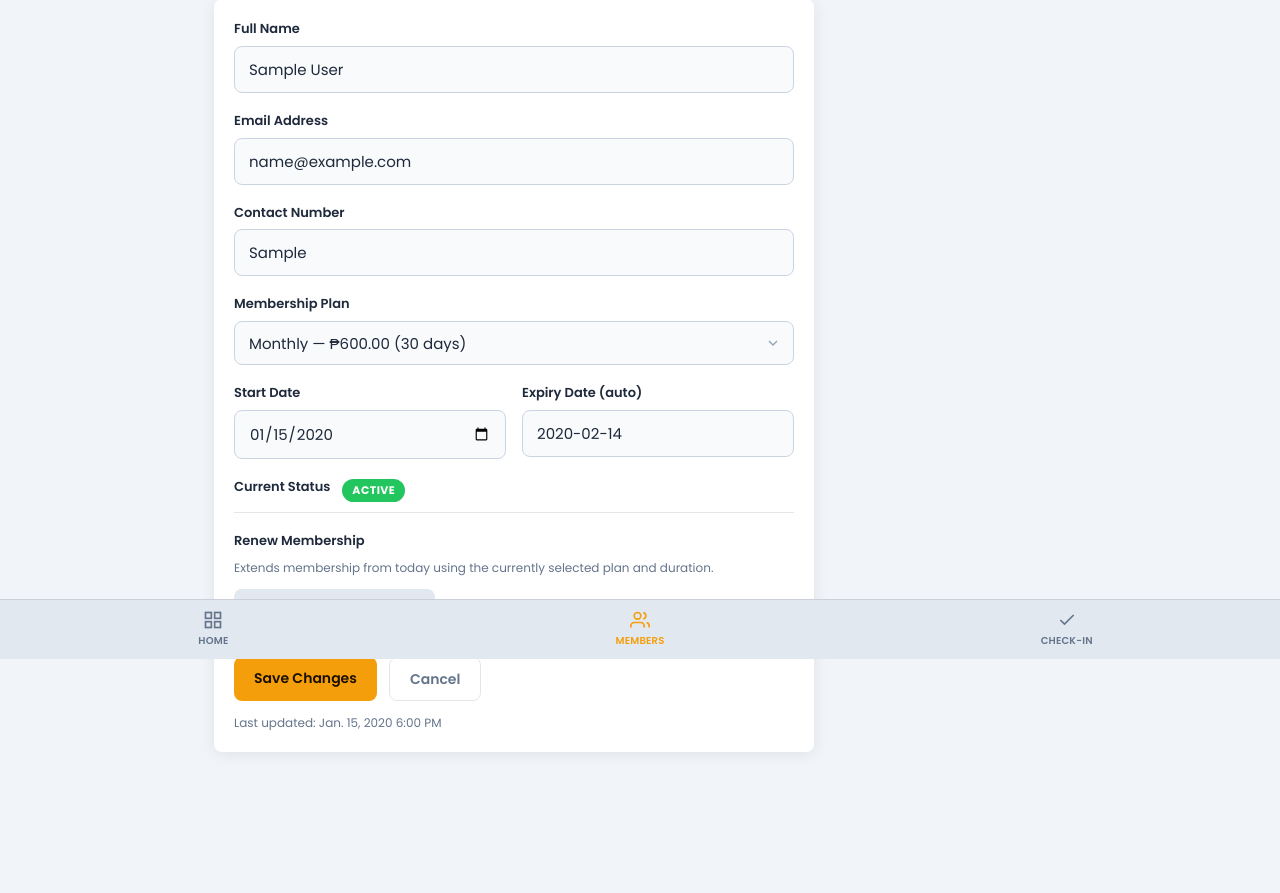
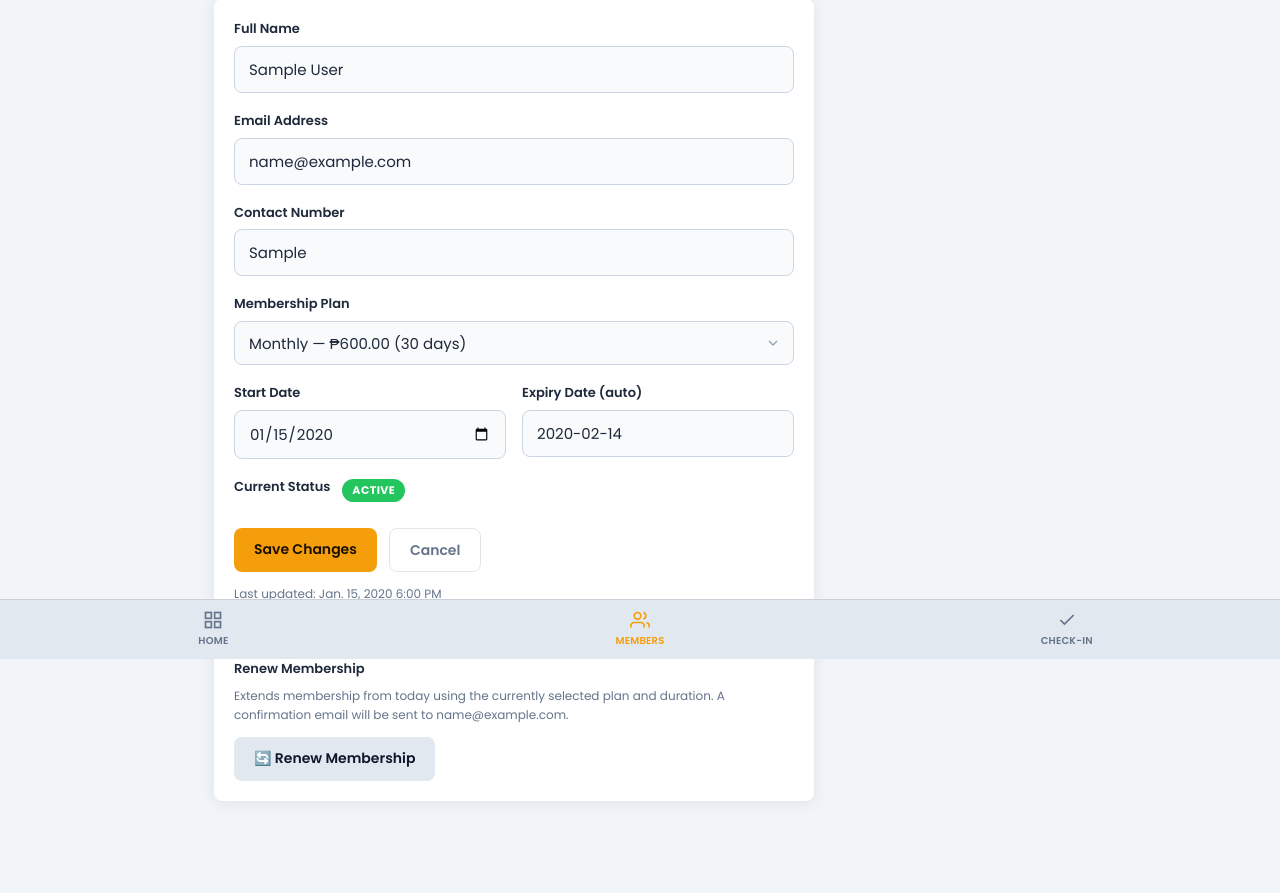
Before and after one commit to olympiadsgym/olympiads, a Django app: template members/templates/members/edit_member.html in a window 1280 px wide. Shown: the part 141-1034 px from the top of the page. Before the commit the page ends 893 px from the top, so only its background shows below. Run offline with Django 5.2, Linux system fonts and the light colour scheme; the template is opened without the code that fills it: values that come from a table or form of the project are taken from there, others are empty; data comes from the database, SQL or seed files in the repository; tables that the repository leaves empty hold one stand-in row (values such as "Sample post"); one stand-in notice (Sample message) is shown.

Commit message:
Fix: move renew form outside edit form so button works and sends email

```diff
--- a/members/templates/members/edit_member.html
+++ b/members/templates/members/edit_member.html
@@ -9,10 +9,17 @@
   <h2 class="page-title">Edit Member</h2>
 </div>
 
+{% if messages %}
+  {% for message in messages %}
+    <div class="flash flash--{{ message.tags }} alert alert--success" role="alert">{{ message }}</div>
+  {% endfor %}
+{% endif %}
+
 {% if error %}
   <div class="flash flash--error alert alert--danger" role="alert">{{ error }}</div>
 {% endif %}
 
+<!-- EDIT FORM -->
 <div class="card form-card">
   <form method="post" novalidate>
     {% csrf_token %}
@@ -53,20 +60,6 @@
       <span class="badge badge--{{ member.status|lower|cut:' ' }}">{{ member.status }}</span>
     </div>
 
-    <div class="form-group" style="border-top:1px solid var(--border);padding-top:18px;margin-top:8px;">
-      <span class="form-label">Renew Membership</span>
-      <p class="form-hint" style="margin-bottom:12px;">
-        Extends membership from today using the currently selected plan and duration.
-      </p>
-      <form method="post" action="{% url 'members:renew_member' member.pk %}" style="display:inline;">
-        {% csrf_token %}
-        <button type="submit" class="btn btn--secondary"
-                onclick="return confirm('Renew {{ member.name }}\'s membership from today?')">
-          🔄 Renew Membership
-        </button>
-      </form>
-    </div>
-
     <div class="form-actions">
       <button type="submit" class="btn btn--primary">Save Changes</button>
       <a href="{% url 'members:member_list' %}" class="btn btn--ghost">Cancel</a>
@@ -74,4 +67,21 @@
   </form>
   <p class="form-hint" style="margin-top:12px;">Last updated: {{ member.updated_at|date:"N j, Y g:i A" }}</p>
 </div>
+
+<!-- RENEW MEMBERSHIP — separate form, outside the edit form -->
+<div class="card form-card" style="margin-top:16px;">
+  <div class="form-group" style="margin-bottom:0;">
+    <span class="form-label">Renew Membership</span>
+    <p class="form-hint" style="margin-bottom:12px;">
+      Extends membership from today using the currently selected plan and duration. A confirmation email will be sent to {{ member.email }}.
+    </p>
+    <form method="post" action="{% url 'members:renew_member' member.pk %}">
+      {% csrf_token %}
+      <button type="submit" class="btn btn--secondary"
+              onclick="return confirm('Renew {{ member.name }}\'s membership from today? A confirmation email will be sent to {{ member.email }}.')">
+        🔄 Renew Membership
+      </button>
+    </form>
+  </div>
+</div>
 {% endblock %}
```
